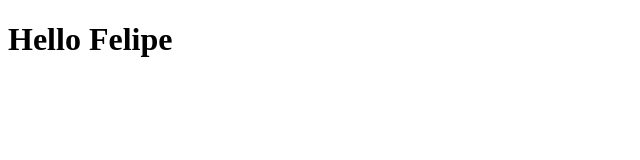
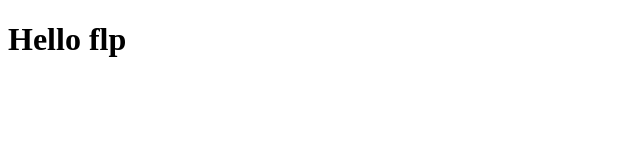
Before and after one commit to saraivafelipe27/configr_desafio, a React (Create React App) app: page / in a window 1280 px wide. Shown: the top 160 px of the page, without its empty margins (0-640 px from the left). Built offline with nearby package versions, Linux system fonts and the light colour scheme.

Commit message:
configurando rota

```diff
--- a/package.json
+++ b/package.json
@@ -12,6 +12,7 @@
     "@types/react-dom": "^16.9.0",
     "react": "^16.13.1",
     "react-dom": "^16.13.1",
+    "react-router-dom": "^5.2.0",
     "react-scripts": "3.4.3",
     "typescript": "~3.7.2"
   },
@@ -37,6 +38,7 @@
     ]
   },
   "devDependencies": {
+    "@types/react-router-dom": "^5.1.6",
     "@typescript-eslint/eslint-plugin": "^4.4.0",
     "@typescript-eslint/parser": "^4.4.0",
     "eslint": "6.8.0",
--- a/src/App.tsx
+++ b/src/App.tsx
@@ -1,9 +1,12 @@
 import React from 'react';
+import { BrowserRouter } from 'react-router-dom';
 
-function App() {
-  return (
-    <h1>Hello Felipe</h1>
-  );
-}
+import Routes from './routes';
+
+const App: React.FC = () => (
+  <BrowserRouter>
+    <Routes />
+  </BrowserRouter>
+);
 
 export default App;
--- /dev/null
+++ b/src/pages/Dashbord/index.tsx
@@ -0,0 +1,7 @@
+import React from 'react';
+
+const Dashboard: React.FC = () => {
+  return <h1>Hello flp</h1>;
+};
+
+export default Dashboard;
--- /dev/null
+++ b/src/routes/index.tsx
@@ -0,0 +1,13 @@
+import React from 'react';
+import { Switch, Route } from 'react-router-dom';
+
+import Dashboard from '../pages/Dashbord';
+
+
+const Routes: React.FC = () => (
+  <Switch>
+    <Route path="/" exact component={Dashboard} />
+  </Switch>
+)
+
+export default Routes;
```
Also changed, not shown: 1 other file (tests, documents, lock files or other folders).
